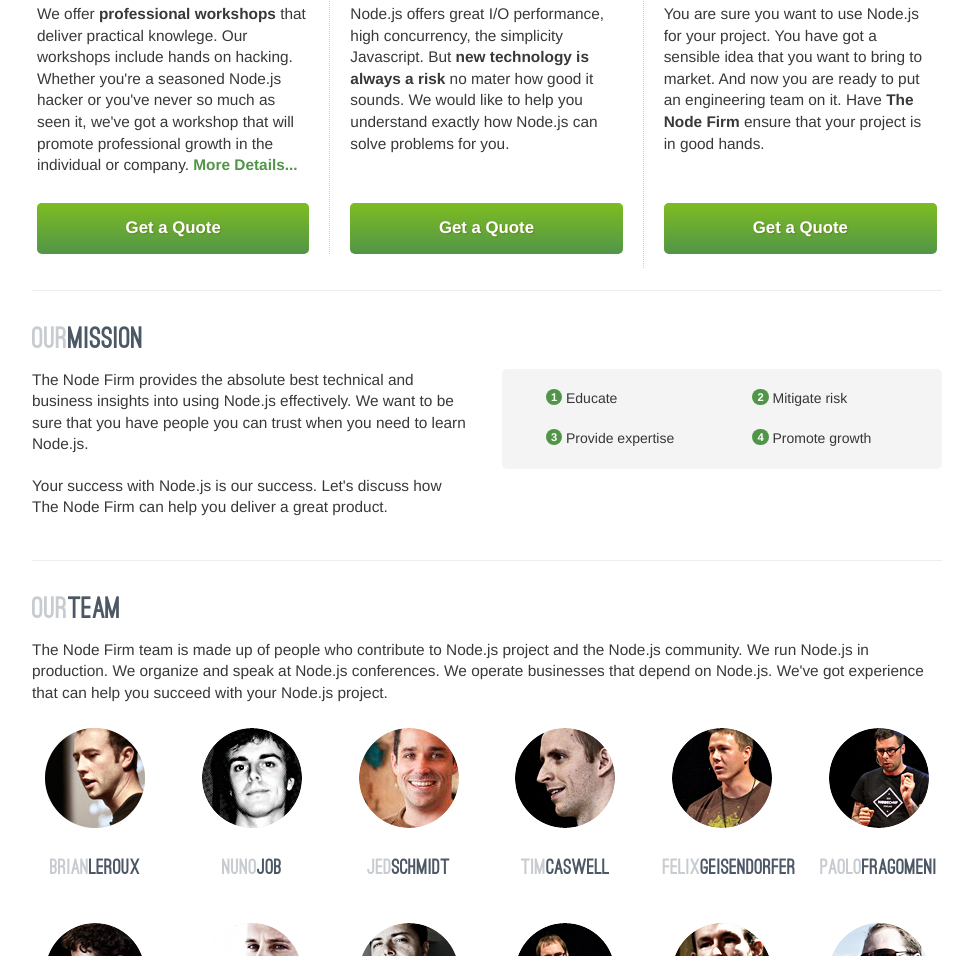
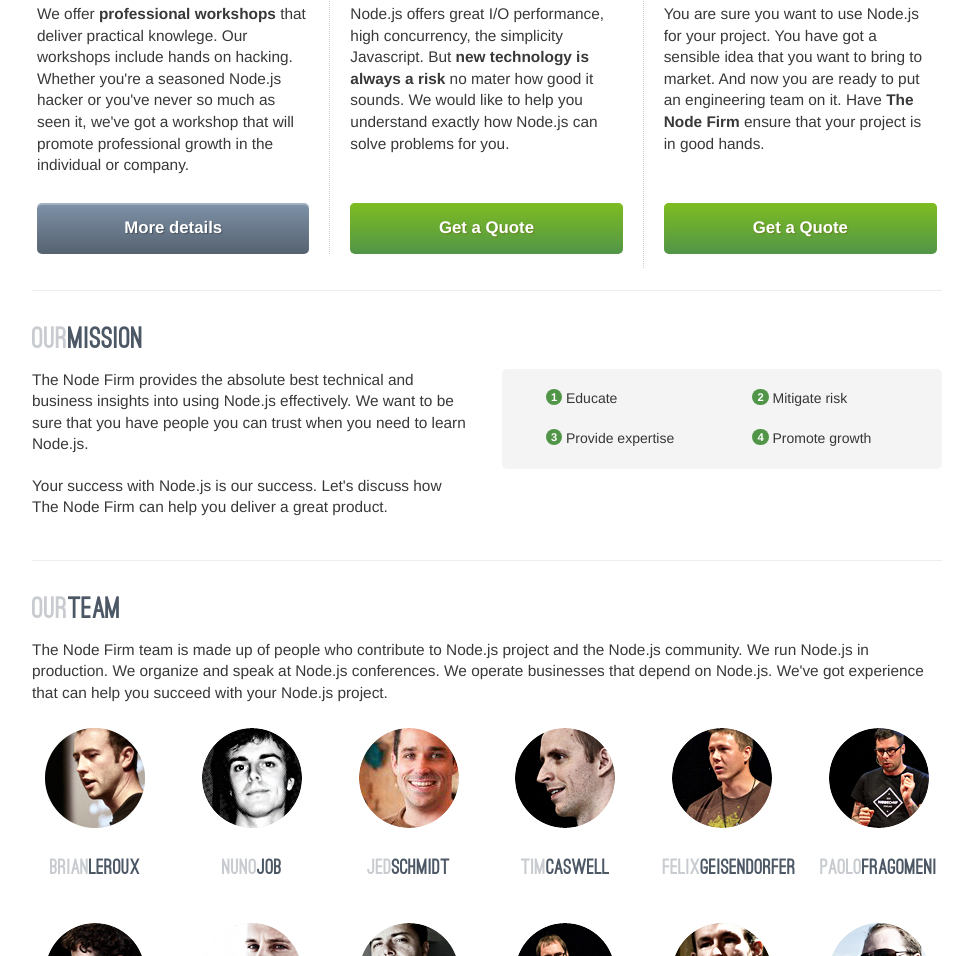
Before and after one commit to janl/thenodefirm.com, a website: page index.html in a window 1280 px wide. Shown: the part 849-1805 px from the top of the page, without its empty margins (153-1121 px from the left). Drawn offline with Linux system fonts and the light colour scheme; a script that the page names is missing.

Commit message:
[ux] highlight class for buttons

```diff
--- a/css/index.css
+++ b/css/index.css
@@ -412,6 +412,10 @@
   border-bottom: 1px dotted #999;
 }
 
+.program.plan li:last-child {
+  border-bottom: none;
+}
+
 .program.plan {
   margin-bottom: 50px;
 }
@@ -483,7 +487,7 @@
 }
 
 .btn:hover, .btn:active {
-  color: rgba(255, 255, 255, 1);
+  color: rgba(255, 255, 255, .8);
   background: rgb(143,213,37); /* Old browsers */
   background: -moz-linear-gradient(top, rgba(143,213,37,1) 0%, rgba(92,169,81,1) 100%); /* FF3.6+ */
   background: -webkit-gradient(linear, left top, left bottom, color-stop(0%,rgba(143,213,37,1)), color-stop(100%,rgba(92,169,81,1))); /* Chrome,Safari4+ */
@@ -492,6 +496,30 @@
   background: -ms-linear-gradient(top, rgba(143,213,37,1) 0%,rgba(92,169,81,1) 100%); /* IE10+ */
   background: linear-gradient(to bottom, rgba(143,213,37,1) 0%,rgba(92,169,81,1) 100%); /* W3C */
   filter: progid:DXImageTransform.Microsoft.gradient( startColorstr='#8fd525', endColorstr='#5ca951',GradientType=0 ); /* IE6-9 */
+}
+
+.btn.highlight {
+  box-shadow: inset 0 2px 1px rgba(255, 255, 255, .3);
+  text-shadow: 1px 1px 1px #485360;
+  background: rgb(127,146,168);
+  background: -moz-linear-gradient(top,  rgba(127,146,168,1) 0%, rgba(85,98,112,1) 100%);
+  background: -webkit-gradient(linear, left top, left bottom, color-stop(0%,rgba(127,146,168,1)), color-stop(100%,rgba(85,98,112,1)));
+  background: -webkit-linear-gradient(top,  rgba(127,146,168,1) 0%,rgba(85,98,112,1) 100%);
+  background: -o-linear-gradient(top,  rgba(127,146,168,1) 0%,rgba(85,98,112,1) 100%);
+  background: -ms-linear-gradient(top,  rgba(127,146,168,1) 0%,rgba(85,98,112,1) 100%);
+  background: linear-gradient(to bottom,  rgba(127,146,168,1) 0%,rgba(85,98,112,1) 100%);
+  filter: progid:DXImageTransform.Microsoft.gradient( startColorstr='#7f92a8', endColorstr='#556270',GradientType=0 );
+}
+
+.btn.highlight:hover, .btn.highlight:active {
+  background: rgb(85,98,112);
+  background: -moz-linear-gradient(top,  rgba(85,98,112,1) 0%, rgba(72,83,96,1) 100%);
+  background: -webkit-gradient(linear, left top, left bottom, color-stop(0%,rgba(85,98,112,1)), color-stop(100%,rgba(72,83,96,1)));
+  background: -webkit-linear-gradient(top,  rgba(85,98,112,1) 0%,rgba(72,83,96,1) 100%);
+  background: -o-linear-gradient(top,  rgba(85,98,112,1) 0%,rgba(72,83,96,1) 100%);
+  background: -ms-linear-gradient(top,  rgba(85,98,112,1) 0%,rgba(72,83,96,1) 100%);
+  background: linear-gradient(to bottom,  rgba(85,98,112,1) 0%,rgba(72,83,96,1) 100%);
+  filter: progid:DXImageTransform.Microsoft.gradient( startColorstr='#556270', endColorstr='#485360',GradientType=0 );
 }
 
 /*
--- a/index.html
+++ b/index.html
@@ -105,11 +105,11 @@
             <figcaption>at <strong>any venue</strong></figcaption>
           </figure>
           <p class="description">
-            We offer <strong>professional workshops</strong> that deliver practical knowlege. Our workshops include hands on hacking. Whether you're a seasoned Node.js hacker or you've never so much as seen it, we've got a workshop that will promote professional growth in the individual or company. <a href="service.html">More Details...</a>
+            We offer <strong>professional workshops</strong> that deliver practical knowlege. Our workshops include hands on hacking. Whether you're a seasoned Node.js hacker or you've never so much as seen it, we've got a workshop that will promote professional growth in the individual or company.
           </p>
 
           <div class="button-container">
-            <a href="mailto:hello@thenodefirm.com" class="btn">Get a Quote</a>
+            <a href="service.html" class="btn highlight">More details</a>
           </div>
 
         </div>
```
